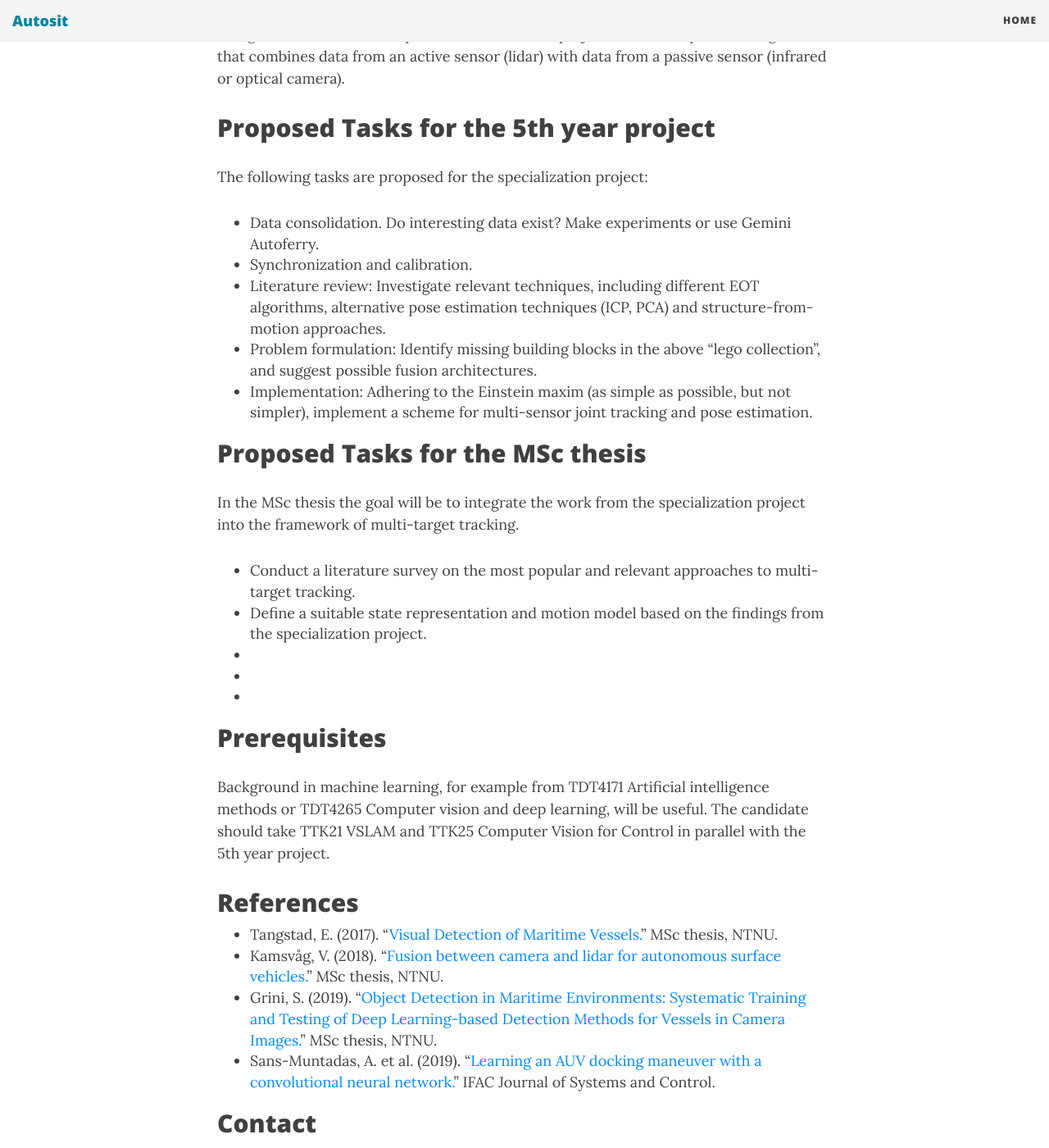
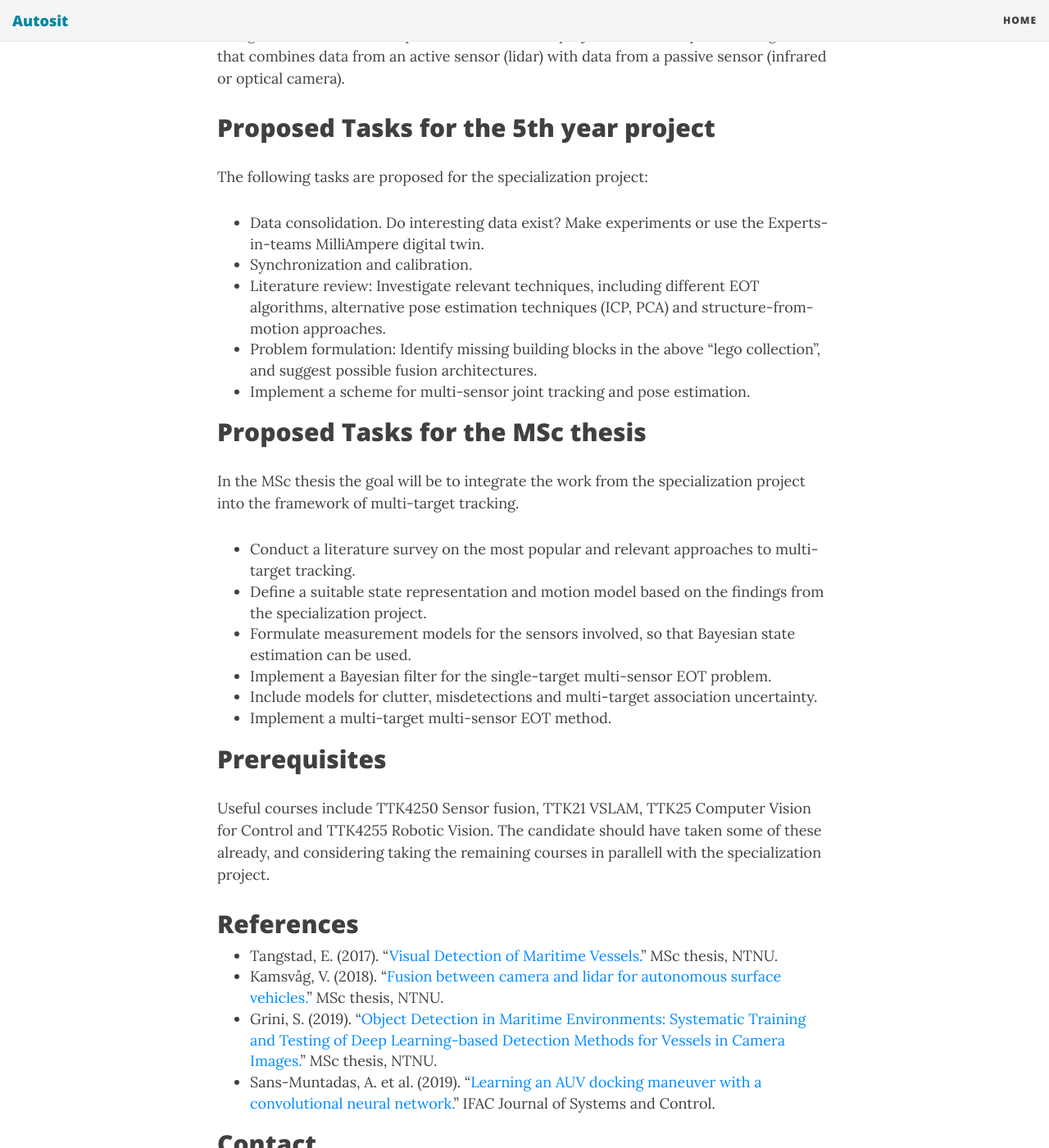
Before and after one commit to autosit/autosit.github.io, a Jekyll site: the page built from _posts/2020-04-08-multisensor-eot.md, in a window 1280 px wide and 1400 px high, scrolled down 1538 px. Shown: the whole window at 82% size. Built offline with Jekyll 4.4.1, drawn with Linux system fonts in a browser that asks for light colours; nearby versions of some CDN libraries.

Commit message:
added multisensor eot project 9

```diff
--- a/_posts/2020-04-08-multisensor-eot.md
+++ b/_posts/2020-04-08-multisensor-eot.md
@@ -32,11 +32,11 @@ The goal of this combined specialization and MSc project is to develop an EOT al
 
 The following tasks are proposed for the specialization project:
 
-* Data consolidation. Do interesting data exist? Make experiments or use Gemini Autoferry.
+* Data consolidation. Do interesting data exist? Make experiments or use the Experts-in-teams MilliAmpere digital twin.
 * Synchronization and calibration.
 * Literature review: Investigate relevant techniques, including different EOT algorithms, alternative pose estimation techniques (ICP, PCA) and structure-from-motion approaches.
 * Problem formulation: Identify missing building blocks in the above “lego collection”, and suggest possible fusion architectures.
-* Implementation: Adhering to the Einstein maxim (as simple as possible, but not simpler), implement a scheme for multi-sensor joint tracking and pose estimation.
+* Implement a scheme for multi-sensor joint tracking and pose estimation.
 
 ## Proposed Tasks for the MSc thesis
 
@@ -44,14 +44,14 @@ In the MSc thesis the goal will be to integrate the work from the specialization
 
 * Conduct a literature survey on the most popular and relevant approaches to multi-target tracking.
 * Define a suitable state representation and motion model based on the findings from the specialization project.
-*
-*
-*
+* Formulate measurement models for the sensors involved, so that Bayesian state estimation can be used.
+* Implement a Bayesian filter for the single-target multi-sensor EOT problem.
+* Include models for clutter, misdetections and multi-target association uncertainty.
+* Implement a multi-target multi-sensor EOT method.
 
 ## Prerequisites
 
-Background in machine learning, for example from TDT4171 Artificial intelligence methods or TDT4265 Computer vision and deep learning, will be useful. The candidate should take
-TTK21 VSLAM and TTK25 Computer Vision for Control in parallel with the 5th year project.
+Useful courses include TTK4250 Sensor fusion, TTK21 VSLAM, TTK25 Computer Vision for Control  and TTK4255 Robotic Vision. The candidate should have taken some of these already, and considering taking the remaining courses in parallell with the specialization project.
 
 ## References
 * Tangstad, E. (2017). "<a href="https://brage.bibsys.no/xmlui/handle/11250/2452113">Visual Detection of Maritime Vessels.</a>" MSc thesis, NTNU.
```
